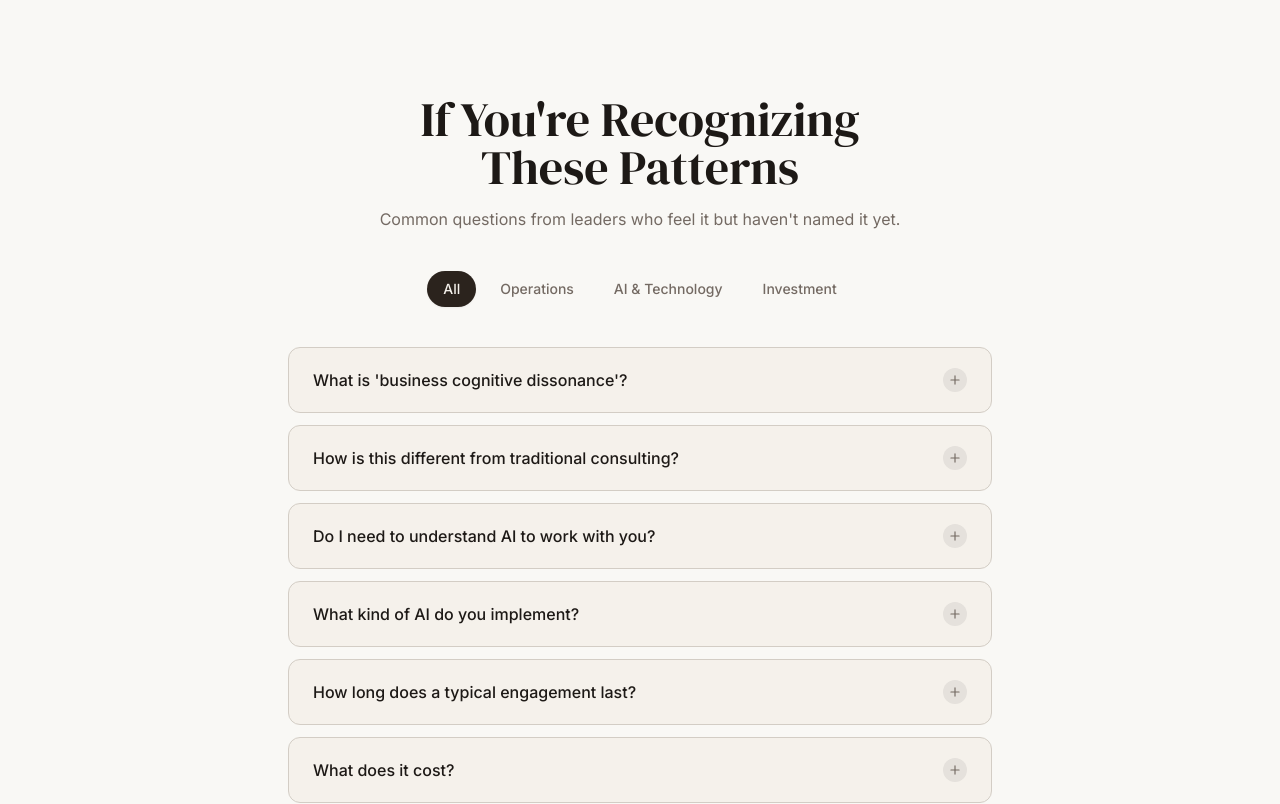
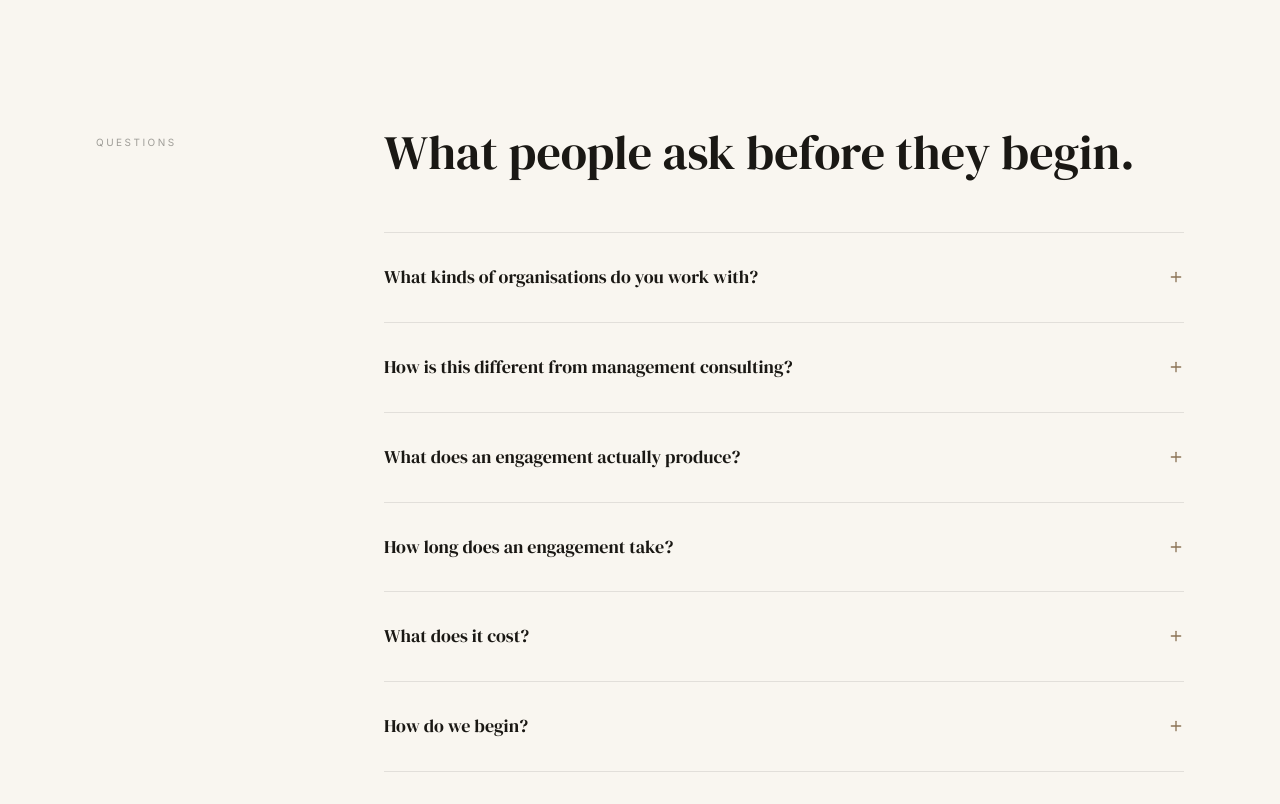
Before and after one commit to quietdissent/Q, a Next.js app: page / in a window 1280 px wide. Shown: the part 9360-10164 px from the top of the page. Built offline with nearby package versions, Linux system fonts and the light colour scheme.

Commit message:
feat: minimal editorial FAQ accordion

```diff
--- a/components/sections/faq.tsx
+++ b/components/sections/faq.tsx
@@ -2,146 +2,94 @@
 
 import { useState } from "react"
 import { motion, AnimatePresence } from "framer-motion"
-import { useInView } from "@/hooks/use-scroll-animation"
 import { Plus, Minus } from "lucide-react"
-
-const categories = ["All", "Operations", "AI & Technology", "Investment"]
 
 const faqs = [
   {
-    question: "What is 'business cognitive dissonance'?",
-    answer: "It's the gap between what an organization says its processes are and what actually happens day-to-day. It's the unspoken knowledge that things only work because specific people are always available, always remembering, always compensating.",
-    category: "Operations",
+    question: "What kinds of organisations do you work with?",
+    answer:
+      "We work with organisations where the presenting problem has resisted conventional diagnosis. This includes professional services firms, technology companies, healthcare bodies, cultural institutions, and founder-led businesses at inflection points. The common factor is not sector — it is the presence of a condition that standard frameworks have failed to locate.",
   },
   {
-    question: "How is this different from traditional consulting?",
-    answer: "Traditional consulting often delivers thick binders and ambitious transformation plans. We diagnose invisible structural issues, give them language, and install minimal systems that work without ongoing consultant dependency. The goal is your independence, not our retention.",
-    category: "Operations",
+    question: "How is this different from management consulting?",
+    answer:
+      "Management consulting typically begins with a framework and fits the organisation to it. We begin with the organisation and develop language specific to its actual condition. We do not bring solutions. We develop the diagnostic clarity from which the organisation's own solutions become possible.",
   },
   {
-    question: "Do I need to understand AI to work with you?",
-    answer: "No. We don't install AI for its own sake. We identify where deterministic and probabilistic AI can reclaim operational capacity. You don't need to understand the technology. You need to understand what it gives you back: time, clarity, and structural independence.",
-    category: "AI & Technology",
+    question: "What does an engagement actually produce?",
+    answer:
+      "The primary output is a written diagnosis — a document of sufficient precision that it can be used as an operational instrument. Depending on the engagement, this may be accompanied by a structural redesign, a decision protocol, a facilitated deployment process, or an ongoing advisory relationship.",
   },
   {
-    question: "What kind of AI do you implement?",
-    answer: "Two kinds: deterministic AI (rule-based automations, scheduling, workflows) and probabilistic AI (content generation, classification, conversational tools). We match the tool to the operational problem, not the other way around.",
-    category: "AI & Technology",
-  },
-  {
-    question: "How long does a typical engagement last?",
-    answer: "The operational diagnosis takes 2 weeks. Full installation typically takes 4-6 weeks. Some organizations see meaningful change within days of the diagnostic phase as invisible patterns become visible.",
-    category: "Investment",
+    question: "How long does an engagement take?",
+    answer:
+      "A diagnostic engagement typically runs four to eight weeks. Operational integration work runs longer — usually three to six months. We do not offer day-rate consulting or retainer arrangements that are not tied to specific diagnostic work.",
   },
   {
     question: "What does it cost?",
-    answer: "Diagnostic engagements start at $5,000. Full operational installations are scoped after diagnosis and typically range from $15,000-40,000 depending on organizational complexity. We'll never recommend more than what's structurally necessary.",
-    category: "Investment",
+    answer:
+      "Engagements are priced by scope, not by time. A diagnostic engagement begins at a fixed project fee discussed at intake. We do not publish rates because the scope of diagnosis cannot be determined before the initial conversation.",
   },
   {
-    question: "What if we already have a project manager handling operations?",
-    answer: "Project managers manage projects. We diagnose and install operational structure. If your PM is spending time on coordination that should be systematic, that's exactly the kind of structural dependency we resolve. Good PMs become even more effective when the underlying structure supports them.",
-    category: "Operations",
-  },
-  {
-    question: "Can you work with remote teams?",
-    answer: "Yes. In fact, remote and distributed teams often have more invisible structural dependencies because the informal hallway coordination that offices provide doesn't exist. The need for authored operational structure is even greater.",
-    category: "Operations",
+    question: "How do we begin?",
+    answer:
+      "You request a diagnosis. We conduct a brief intake conversation — typically 45 minutes — to determine whether the condition you are facing is one we can usefully address. If it is, we propose a scope. If it is not, we will say so directly.",
   },
 ]
 
 export function FAQSection() {
-  const [ref, inView] = useInView(0.05)
-  const [activeCategory, setActiveCategory] = useState("All")
   const [openIndex, setOpenIndex] = useState<number | null>(null)
 
-  const filteredFaqs = activeCategory === "All" ? faqs : faqs.filter((f) => f.category === activeCategory)
+  return (
+    <section id="faq" className="bg-[#F9F6F0] border-t border-[#1A1814]/10">
+      <div className="mx-auto max-w-6xl px-6 py-32 lg:px-8 lg:py-40">
+        <div className="grid grid-cols-1 gap-16 lg:grid-cols-12">
+          <div className="lg:col-span-3">
+            <span className="text-[10px] tracking-[0.25em] uppercase text-[#1A1814]/40">Questions</span>
+          </div>
+          <div className="lg:col-span-9">
+            <motion.h2
+              initial={{ opacity: 0, y: 16 }}
+              whileInView={{ opacity: 1, y: 0 }}
+              viewport={{ once: true }}
+              transition={{ duration: 0.7 }}
+              className="font-serif text-4xl text-[#1A1814] mb-14 lg:text-5xl"
+            >
+              What people ask before they begin.
+            </motion.h2>
 
-  return (
-    <section id="faq" className="relative bg-card py-24 lg:py-32" ref={ref}>
-      <div className="mx-auto max-w-3xl px-6 lg:px-8">
-        <motion.div
-          initial={{ opacity: 0, y: 40 }}
-          animate={inView ? { opacity: 1, y: 0 } : {}}
-          transition={{ duration: 0.7, ease: [0.22, 1, 0.36, 1] }}
-          className="text-center"
-        >
-          <h2 className="font-serif text-3xl leading-tight text-foreground sm:text-4xl lg:text-5xl text-balance">
-            {"If You're Recognizing These Patterns"}
-          </h2>
-          <p className="mt-4 text-base text-muted-foreground">
-            Common questions from leaders who feel it but haven't named it yet.
-          </p>
-        </motion.div>
-
-        {/* Category Filters */}
-        <motion.div
-          initial={{ opacity: 0, y: 20 }}
-          animate={inView ? { opacity: 1, y: 0 } : {}}
-          transition={{ delay: 0.2, duration: 0.5 }}
-          className="mt-10 flex flex-wrap justify-center gap-2"
-        >
-          {categories.map((cat) => (
-            <button
-              key={cat}
-              onClick={() => { setActiveCategory(cat); setOpenIndex(null) }}
-              className={`rounded-full px-4 py-2 text-sm font-medium transition-all duration-300 ${
-                activeCategory === cat
-                  ? "bg-accent text-accent-foreground shadow-sm"
-                  : "bg-transparent text-muted-foreground hover:bg-muted hover:text-foreground"
-              }`}
-            >
-              {cat}
-            </button>
-          ))}
-        </motion.div>
-
-        {/* FAQ Items */}
-        <div className="mt-10 flex flex-col gap-3">
-          <AnimatePresence mode="popLayout">
-            {filteredFaqs.map((faq, i) => {
-              const isOpen = openIndex === i
-              return (
-                <motion.div
-                  key={faq.question}
-                  layout
-                  initial={{ opacity: 0, y: 20 }}
-                  animate={{ opacity: 1, y: 0 }}
-                  exit={{ opacity: 0, y: -10 }}
-                  transition={{ duration: 0.3, delay: i * 0.05 }}
-                  className="overflow-hidden rounded-xl border border-border bg-background transition-all duration-300 hover:border-primary/20"
-                >
+            <div className="flex flex-col">
+              {faqs.map((faq, i) => (
+                <div key={i} className="border-t border-[#1A1814]/10">
                   <button
-                    onClick={() => setOpenIndex(isOpen ? null : i)}
-                    className="flex w-full items-center justify-between px-6 py-5 text-left"
-                    aria-expanded={isOpen}
+                    onClick={() => setOpenIndex(openIndex === i ? null : i)}
+                    className="flex w-full items-start justify-between gap-8 py-8 text-left"
                   >
-                    <span className="pr-4 text-base font-medium text-foreground">{faq.question}</span>
-                    <span className="flex h-6 w-6 shrink-0 items-center justify-center rounded-full bg-muted transition-colors duration-300">
-                      {isOpen ? <Minus className="h-3.5 w-3.5 text-foreground" /> : <Plus className="h-3.5 w-3.5 text-muted-foreground" />}
+                    <span className="font-serif text-lg text-[#1A1814] leading-snug">{faq.question}</span>
+                    <span className="mt-1 shrink-0 text-[#8B7355]">
+                      {openIndex === i ? <Minus className="h-4 w-4" /> : <Plus className="h-4 w-4" />}
                     </span>
                   </button>
                   <AnimatePresence>
-                    {isOpen && (
+                    {openIndex === i && (
                       <motion.div
                         initial={{ height: 0, opacity: 0 }}
                         animate={{ height: "auto", opacity: 1 }}
                         exit={{ height: 0, opacity: 0 }}
-                        transition={{ duration: 0.3, ease: [0.22, 1, 0.36, 1] }}
+                        transition={{ duration: 0.35, ease: [0.22, 1, 0.36, 1] }}
+                        className="overflow-hidden"
                       >
-                        <div className="border-t border-border px-6 py-5">
-                          <p className="text-sm leading-relaxed text-muted-foreground">{faq.answer}</p>
-                          <span className="mt-3 inline-block rounded-full bg-muted px-3 py-1 text-xs text-muted-foreground">
-                            {faq.category}
-                          </span>
-                        </div>
+                        <p className="pb-8 text-sm text-[#1A1814]/60 leading-relaxed max-w-2xl">
+                          {faq.answer}
+                        </p>
                       </motion.div>
                     )}
                   </AnimatePresence>
-                </motion.div>
-              )
-            })}
-          </AnimatePresence>
+                </div>
+              ))}
+              <div className="border-t border-[#1A1814]/10" />
+            </div>
+          </div>
         </div>
       </div>
     </section>
```
